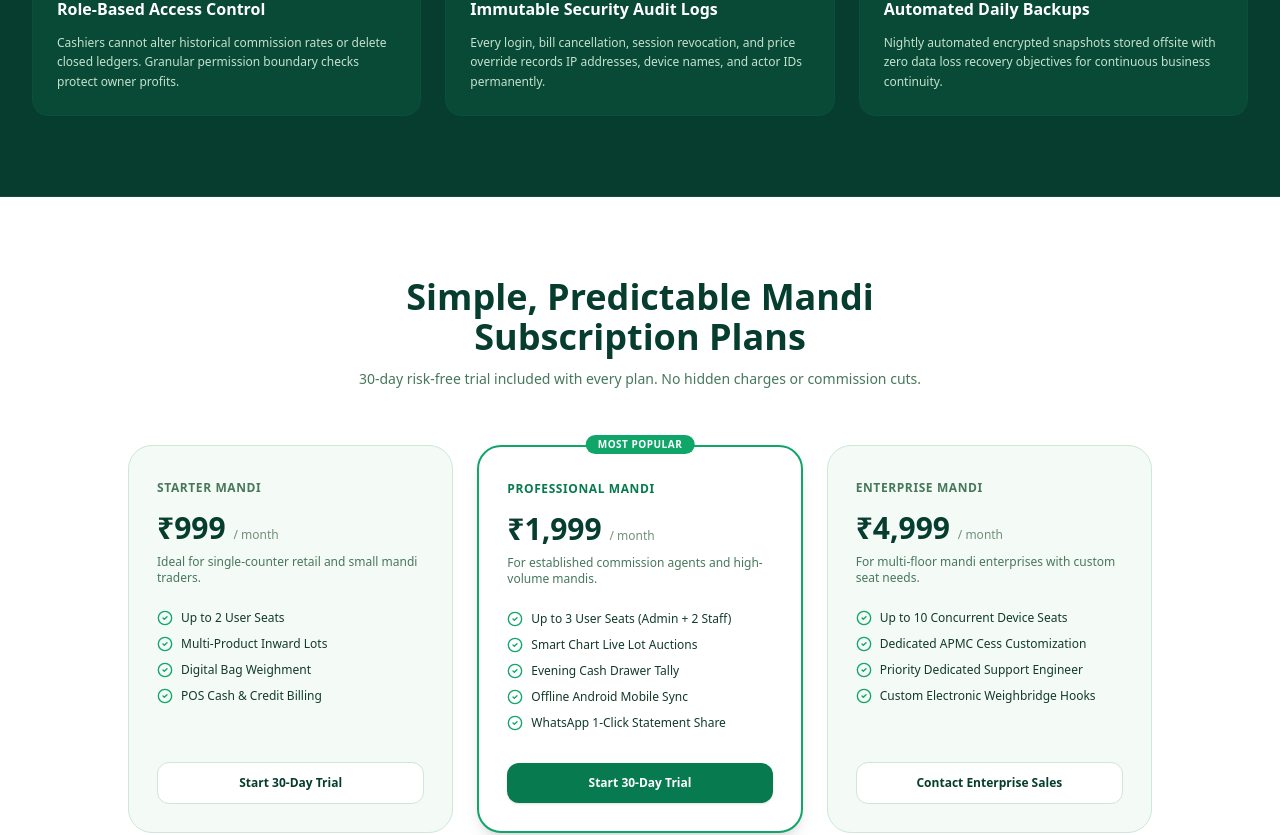
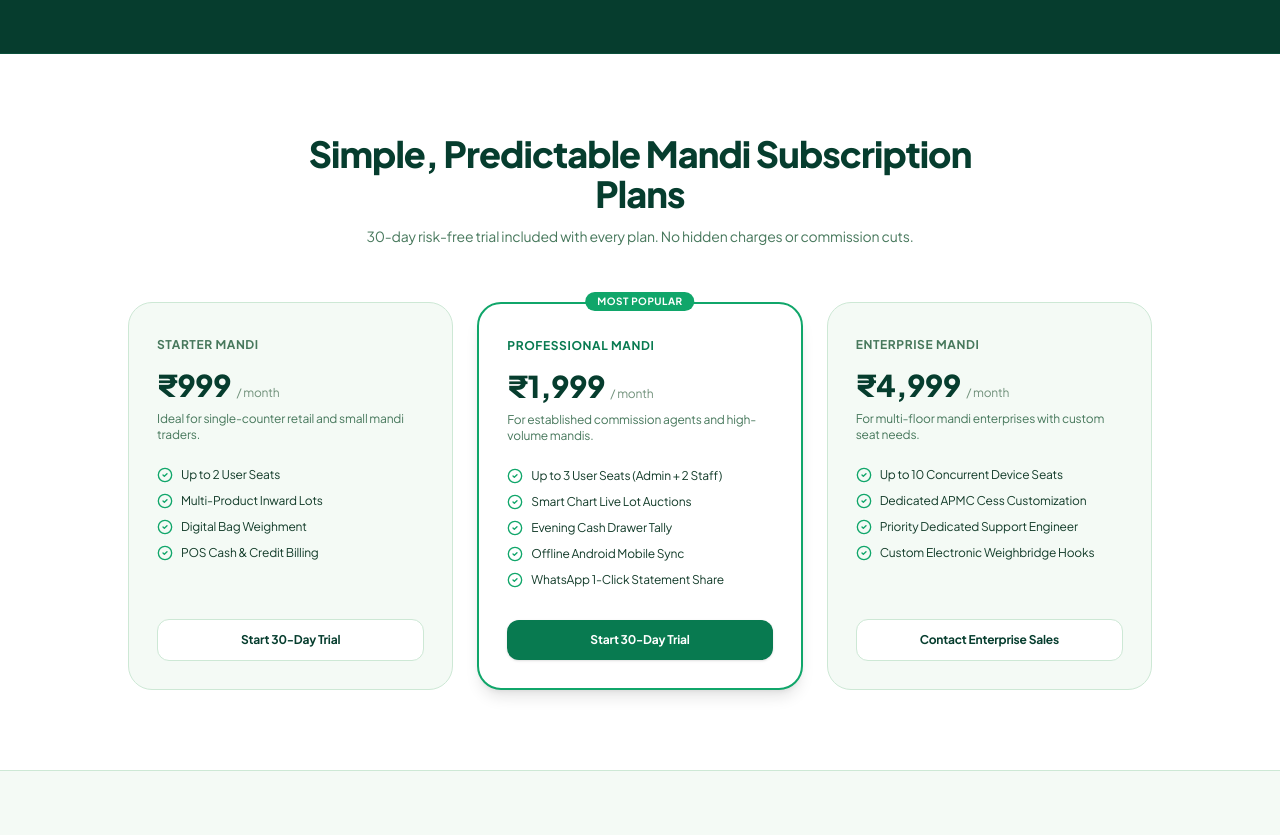
Before and after one commit to TamilselvanRaman/BSG, a Next.js app in the folder web/: page / in a window 1280 px wide. Shown: the part 5200-6035 px from the top of the page. Built offline with nearby package versions, Linux system fonts and the light colour scheme.

Commit message:
feat(typography): upgrade application font family to Plus Jakarta Sans with JetBrains Mono for enterprise SaaS aesthetics

```diff
--- a/web/src/app/globals.css
+++ b/web/src/app/globals.css
@@ -1,21 +1,39 @@
+@import url('https://fonts.googleapis.com/css2?family=Plus+Jakarta+Sans:ital,wght@0,300;0,400;0,500;0,600;0,700;0,800;1,400;1,600&family=JetBrains+Mono:ital,wght@0,400;0,500;0,600;0,700;1,400&display=swap');
+
 @tailwind base;
 @tailwind components;
 @tailwind utilities;
 
 @layer base {
   :root {
-    --font-sans: -apple-system, BlinkMacSystemFont, "Segoe UI", Roboto, "Helvetica Neue", Arial, sans-serif;
+    --font-sans: 'Plus Jakarta Sans', -apple-system, BlinkMacSystemFont, "Segoe UI", Roboto, "Helvetica Neue", Arial, sans-serif;
+    --font-mono: 'JetBrains Mono', ui-monospace, SFMono-Regular, Menlo, Monaco, Consolas, monospace;
   }
 
   html {
     scroll-behavior: smooth;
     font-family: var(--font-sans);
+    -webkit-font-smoothing: antialiased;
+    -moz-osx-font-smoothing: grayscale;
+    text-rendering: optimizeLegibility;
+    letter-spacing: -0.012em;
   }
 
   body {
+    font-family: var(--font-sans);
     background-color: #F4FAF5;
     color: #123B29;
-    antialiased: true;
+    -webkit-font-smoothing: antialiased;
+    -moz-osx-font-smoothing: grayscale;
+  }
+
+  h1, h2, h3, h4, h5, h6 {
+    font-family: var(--font-sans);
+    letter-spacing: -0.025em;
+  }
+
+  code, pre, kbd, samp, .font-mono {
+    font-family: var(--font-mono);
   }
 
   ::selection {
--- a/web/src/app/layout.tsx
+++ b/web/src/app/layout.tsx
@@ -17,7 +17,15 @@ export default function RootLayout({
 }) {
   return (
     <html lang="en">
-      <body className="min-h-screen bg-slate-50 text-slate-900">{children}</body>
+      <head>
+        <link rel="preconnect" href="https://fonts.googleapis.com" />
+        <link rel="preconnect" href="https://fonts.gstatic.com" crossOrigin="anonymous" />
+        <link
+          href="https://fonts.googleapis.com/css2?family=Plus+Jakarta+Sans:ital,wght@0,300;0,400;0,500;0,600;0,700;0,800;1,400;1,600&family=JetBrains+Mono:ital,wght@0,400;0,500;0,600;0,700;1,400&display=swap"
+          rel="stylesheet"
+        />
+      </head>
+      <body className="min-h-screen font-sans bg-slate-50 text-slate-900 antialiased">{children}</body>
     </html>
   );
 }
--- a/web/tailwind.config.ts
+++ b/web/tailwind.config.ts
@@ -6,6 +6,29 @@ const config: Config = {
   ],
   theme: {
     extend: {
+      fontFamily: {
+        sans: [
+          "var(--font-sans)",
+          "'Plus Jakarta Sans'",
+          "-apple-system",
+          "BlinkMacSystemFont",
+          "'Segoe UI'",
+          "Roboto",
+          "'Helvetica Neue'",
+          "Arial",
+          "sans-serif",
+        ],
+        mono: [
+          "var(--font-mono)",
+          "'JetBrains Mono'",
+          "ui-monospace",
+          "SFMono-Regular",
+          "Menlo",
+          "Monaco",
+          "Consolas",
+          "monospace",
+        ],
+      },
       colors: {
         // Deep Green Enterprise Brand Tokens
         bsg: {
```
